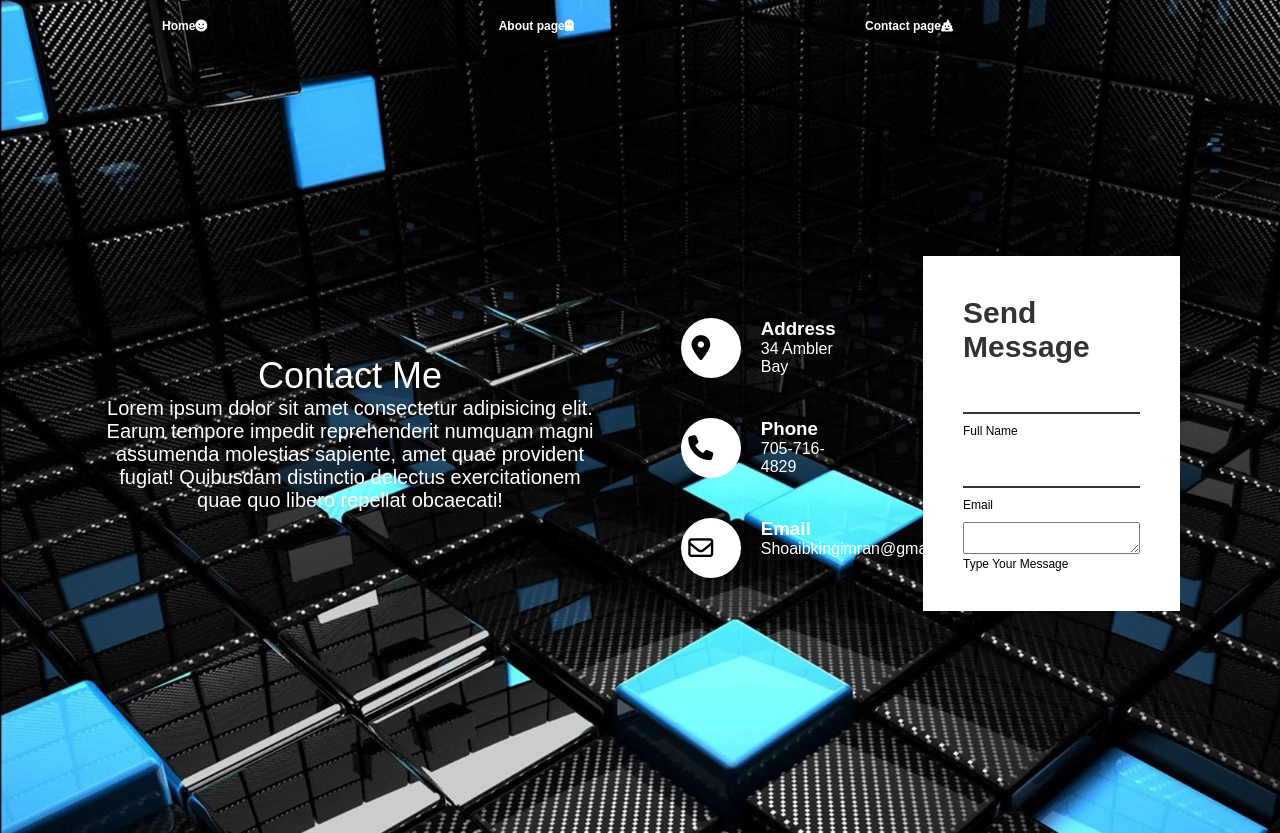
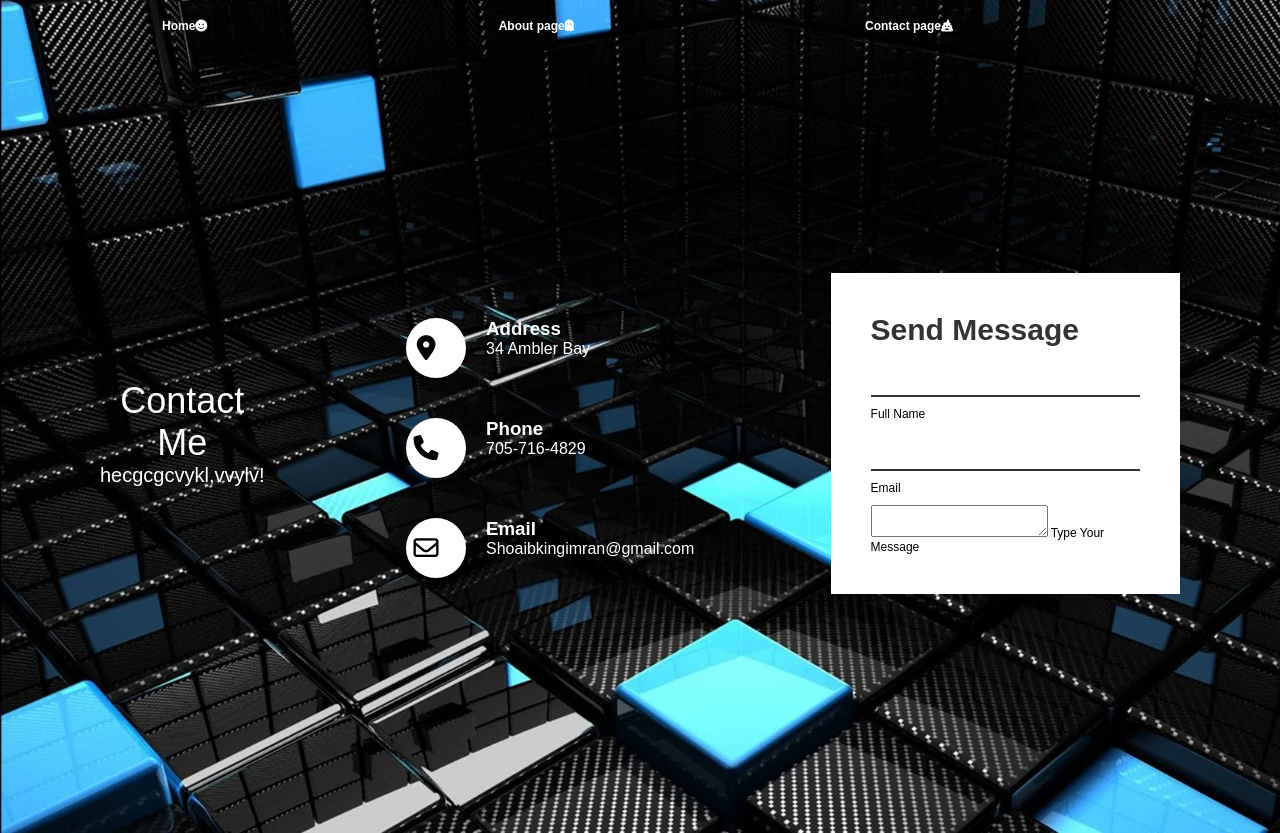
Before and after one commit to Shoaibimran04/Portfolio, a plain HTML site: page Contact.html in a window 1280 px wide. Drawn offline with nearby package versions, Linux system fonts and the light colour scheme; a web font is replaced by a local one.

Commit message:
Add files via upload

```diff
--- a/Contact.html
+++ b/Contact.html
@@ -28,7 +28,7 @@
           <section class="contact">
               <div class="content">
                   <h2>Contact Me</h2>
-                  <p>Lorem ipsum dolor sit amet consectetur adipisicing elit. Earum tempore impedit reprehenderit numquam magni assumenda molestias sapiente, amet quae provident fugiat! Quibusdam distinctio delectus exercitationem quae quo libero repellat obcaecati!</p>
+                  <p>hecgcgcvykl,vvylv!</p>
 
 
               </div>
```
